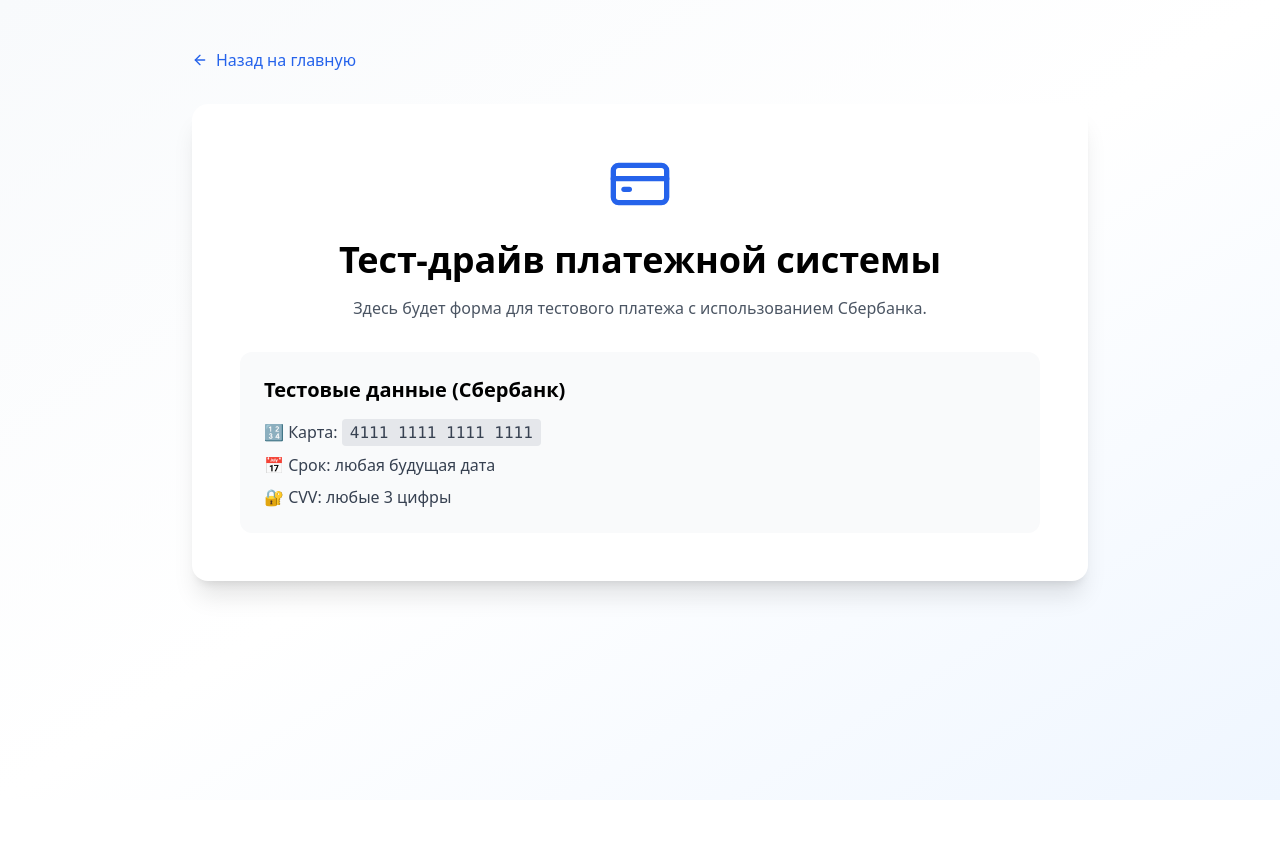
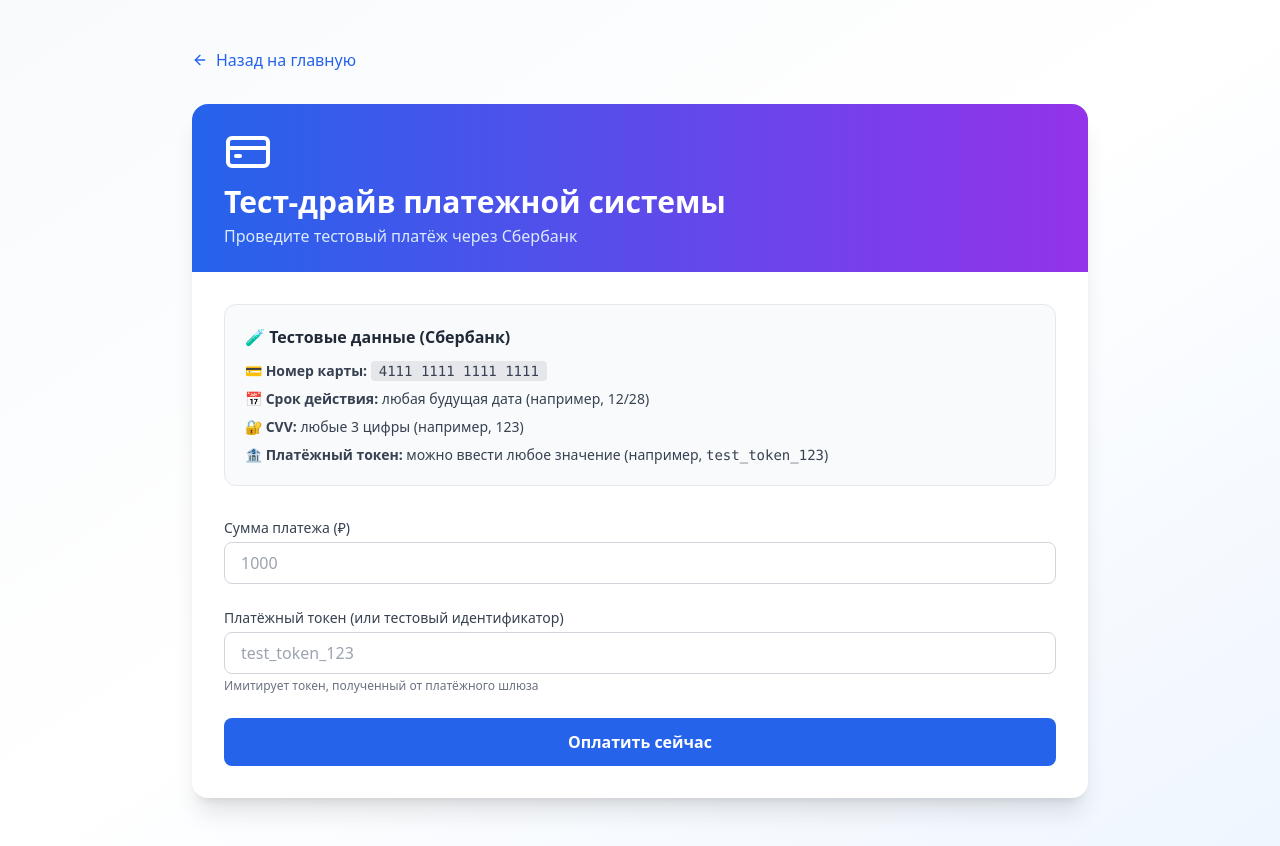
Before and after one commit to RadaVega/vector-focus, a React (Create React App) app: page /demo in a window 1280 px wide. Before the commit the page ends 800 px from the top, so only its background shows below. Built offline with nearby package versions, Linux system fonts and the light colour scheme.

Commit message:
Add real payment form logic to /demo page with input validation and async submission

```diff
--- a/src/pages/DemoPage.tsx
+++ b/src/pages/DemoPage.tsx
@@ -1,27 +1,141 @@
-import React from 'react';
+import React, { useState } from 'react';
 import { Link } from 'react-router-dom';
-import { ArrowLeft, CreditCard } from 'lucide-react';
+import { ArrowLeft, CreditCard, Loader2, CheckCircle, XCircle } from 'lucide-react';
+import { processPayment } from '../services/paymentService';
 
 const DemoPage: React.FC = () => {
+  const [amount, setAmount] = useState('');
+  const [paymentToken, setPaymentToken] = useState('');
+  const [loading, setLoading] = useState(false);
+  const [result, setResult] = useState<{ success: boolean; message: string } | null>(null);
+
+  const handleSubmit = async (e: React.FormEvent) => {
+    e.preventDefault();
+    setLoading(true);
+    setResult(null);
+
+    // Prepare payment data (matches what paymentService.processPayment expects)
+    const paymentData = {
+      amount: parseFloat(amount),
+      paymentToken: paymentToken,
+      currency: 'RUB',
+      orderId: `demo-${Date.now()}`,
+      buyerEmail: 'demo@example.com',
+      paymentMethod: 'card'
+    };
+
+    try {
+      const response = await processPayment(paymentData);
+      setResult({
+        success: response.success,
+        message: response.message || (response.success ? 'Платёж успешно проведён!' : 'Ошибка платежа')
+      });
+    } catch (error) {
+      setResult({
+        success: false,
+        message: 'Произошла ошибка при обработке платежа. Попробуйте позже.'
+      });
+    } finally {
+      setLoading(false);
+    }
+  };
+
   return (
     <div className="min-h-screen bg-gradient-to-br from-slate-50 via-white to-blue-50 py-12 px-4">
       <div className="max-w-4xl mx-auto">
         <Link to="/" className="inline-flex items-center text-blue-600 hover:text-blue-800 mb-8">
           <ArrowLeft className="w-4 h-4 mr-2" /> Назад на главную
         </Link>
-        <div className="bg-white rounded-2xl shadow-xl p-8 md:p-12">
-          <CreditCard className="w-16 h-16 text-blue-600 mx-auto mb-6" />
-          <h1 className="text-3xl md:text-4xl font-bold text-center mb-4">Тест-драйв платежной системы</h1>
-          <p className="text-gray-600 text-center mb-8">
-            Здесь будет форма для тестового платежа с использованием Сбербанка.
-          </p>
-          <div className="bg-gray-50 rounded-xl p-6">
-            <h2 className="text-xl font-semibold mb-4">Тестовые данные (Сбербанк)</h2>
-            <ul className="space-y-2 text-gray-700">
-              <li>🔢 Карта: <code className="bg-gray-200 px-2 py-1 rounded">4111 1111 1111 1111</code></li>
-              <li>📅 Срок: любая будущая дата</li>
-              <li>🔐 CVV: любые 3 цифры</li>
-            </ul>
+
+        <div className="bg-white rounded-2xl shadow-xl overflow-hidden">
+          <div className="bg-gradient-to-r from-blue-600 to-purple-600 px-8 py-6">
+            <CreditCard className="w-12 h-12 text-white mb-2" />
+            <h1 className="text-2xl md:text-3xl font-bold text-white">Тест-драйв платежной системы</h1>
+            <p className="text-blue-100 mt-1">Проведите тестовый платёж через Сбербанк</p>
+          </div>
+
+          <div className="p-8">
+            {/* Test credentials info */}
+            <div className="bg-gray-50 rounded-xl p-5 mb-8 border border-gray-200">
+              <h3 className="font-semibold text-gray-800 mb-3">🧪 Тестовые данные (Сбербанк)</h3>
+              <ul className="space-y-2 text-sm text-gray-700">
+                <li>💳 <strong>Номер карты:</strong> <code className="bg-gray-200 px-2 py-0.5 rounded">4111 1111 1111 1111</code></li>
+                <li>📅 <strong>Срок действия:</strong> любая будущая дата (например, 12/28)</li>
+                <li>🔐 <strong>CVV:</strong> любые 3 цифры (например, 123)</li>
+                <li>🏦 <strong>Платёжный токен:</strong> можно ввести любое значение (например, <code>test_token_123</code>)</li>
+              </ul>
+            </div>
+
+            <form onSubmit={handleSubmit} className="space-y-6">
+              <div>
+                <label htmlFor="amount" className="block text-sm font-medium text-gray-700 mb-1">
+                  Сумма платежа (₽)
+                </label>
+                <input
+                  type="number"
+                  id="amount"
+                  required
+                  min="1"
+                  max="100000"
+                  step="1"
+                  value={amount}
+                  onChange={(e) => setAmount(e.target.value)}
+                  className="w-full px-4 py-2 border border-gray-300 rounded-lg focus:ring-2 focus:ring-blue-500 focus:border-blue-500 transition"
+                  placeholder="1000"
+                />
+              </div>
+
+              <div>
+                <label htmlFor="token" className="block text-sm font-medium text-gray-700 mb-1">
+                  Платёжный токен (или тестовый идентификатор)
+                </label>
+                <input
+                  type="text"
+                  id="token"
+                  required
+                  value={paymentToken}
+                  onChange={(e) => setPaymentToken(e.target.value)}
+                  className="w-full px-4 py-2 border border-gray-300 rounded-lg focus:ring-2 focus:ring-blue-500 focus:border-blue-500 transition"
+                  placeholder="test_token_123"
+                />
+                <p className="text-xs text-gray-500 mt-1">Имитирует токен, полученный от платёжного шлюза</p>
+              </div>
+
+              <button
+                type="submit"
+                disabled={loading}
+                className="w-full bg-blue-600 hover:bg-blue-700 text-white font-semibold py-3 px-4 rounded-lg transition disabled:opacity-50 disabled:cursor-not-allowed flex items-center justify-center gap-2"
+              >
+                {loading ? (
+                  <>
+                    <Loader2 className="w-5 h-5 animate-spin" />
+                    Обработка платежа...
+                  </>
+                ) : (
+                  'Оплатить сейчас'
+                )}
+              </button>
+            </form>
+
+            {result && (
+              <div className={`mt-6 p-4 rounded-lg flex items-start gap-3 ${
+                result.success ? 'bg-green-50 border border-green-200' : 'bg-red-50 border border-red-200'
+              }`}>
+                {result.success ? (
+                  <CheckCircle className="w-5 h-5 text-green-600 mt-0.5" />
+                ) : (
+                  <XCircle className="w-5 h-5 text-red-600 mt-0.5" />
+                )}
+                <div>
+                  <p className={`font-medium ${result.success ? 'text-green-800' : 'text-red-800'}`}>
+                    {result.success ? 'Успешно!' : 'Ошибка'}
+                  </p>
+                  <p className={`text-sm ${result.success ? 'text-green-700' : 'text-red-700'}`}>
+                    {result.message}
+                  </p>
+                </div>
+              </div>
+            )}
           </div>
         </div>
       </div>
```
